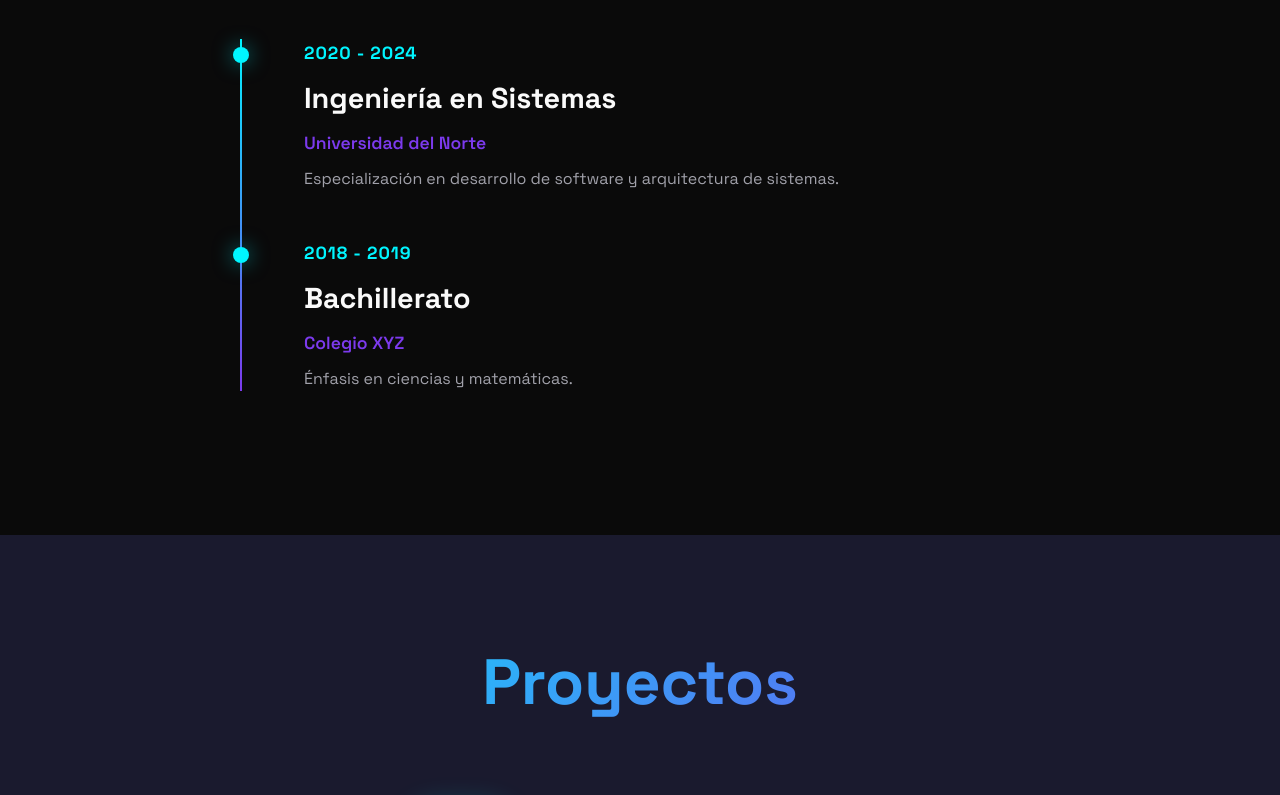
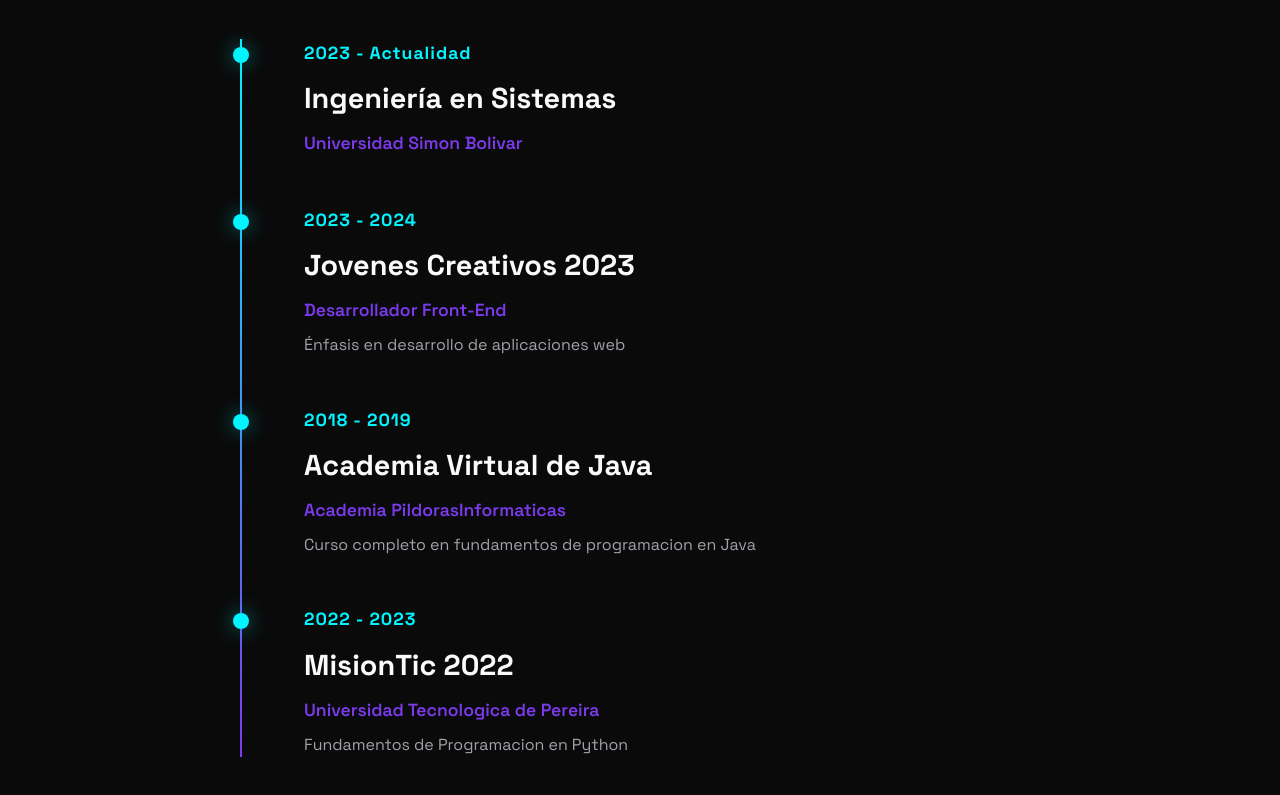
Before and after one commit to TheFive40/Portafolio, a website built with webpack: page index.html in a window 1280 px wide. Shown: the part 2100-2895 px from the top of the page. Built offline with nearby package versions, Linux system fonts and the light colour scheme.

Commit message:
Init commit

```diff
--- a/index.html
+++ b/index.html
@@ -4,7 +4,8 @@
   <meta charset="utf-8">
   <meta name="viewport" content="width=device-width, initial-scale=1">
   <title>Jean Franco - Full Stack Developer</title>
-  <link href="https://fonts.googleapis.com/css2?family=Space+Grotesk:wght@300;400;600;700&display=swap" rel="stylesheet">
+  <link href="https://fonts.googleapis.com/css2?family=Space+Grotesk:wght@300;400;600;700&display=swap"
+        rel="stylesheet">
   <style>
     * {
       margin: 0;
@@ -112,15 +113,18 @@
     .hero-bg {
       position: absolute;
       inset: 0;
-      background-image:
-        radial-gradient(circle at 20% 50%, rgba(0, 245, 255, 0.08) 0%, transparent 50%),
-        radial-gradient(circle at 80% 80%, rgba(124, 58, 237, 0.08) 0%, transparent 50%);
+      background-image: radial-gradient(circle at 20% 50%, rgba(0, 245, 255, 0.08) 0%, transparent 50%),
+      radial-gradient(circle at 80% 80%, rgba(124, 58, 237, 0.08) 0%, transparent 50%);
       animation: gradient-shift 15s ease infinite;
     }
 
     @keyframes gradient-shift {
-      0%, 100% { opacity: 1; }
-      50% { opacity: 0.5; }
+      0%, 100% {
+        opacity: 1;
+      }
+      50% {
+        opacity: 0.5;
+      }
     }
 
     .hero-content {
@@ -155,8 +159,12 @@
     }
 
     @keyframes gradient-flow {
-      0%, 100% { background-position: 0% 50%; }
-      50% { background-position: 100% 50%; }
+      0%, 100% {
+        background-position: 0% 50%;
+      }
+      50% {
+        background-position: 100% 50%;
+      }
     }
 
     .hero-subtitle {
@@ -609,7 +617,8 @@
   <div class="container">
     <h2 class="section-title">Sobre mí</h2>
     <div class="about-content">
-      <p>Desarrollador apasionado por crear soluciones innovadoras. Especializado en aplicaciones web modernas, desde interfaces interactivas hasta sistemas complejos de backend.</p>
+      <p>Desarrollador apasionado por crear soluciones innovadoras. Especializado en aplicaciones web modernas, desde
+        interfaces interactivas hasta sistemas complejos de backend.</p>
     </div>
   </div>
 </section>
@@ -649,19 +658,34 @@
     <h2 class="section-title">Estudios</h2>
     <div class="education-timeline">
       <div class="education-item">
-        <div class="education-year">2020 - 2024</div>
+        <div class="education-year">2023 - Actualidad</div>
         <div class="education-content">
           <h3>Ingeniería en Sistemas</h3>
-          <p class="education-institution">Universidad del Norte</p>
-          <p class="education-desc">Especialización en desarrollo de software y arquitectura de sistemas.</p>
+          <p class="education-institution">Universidad Simon Bolivar</p>
+        </div>
+      </div>
+      <div class="education-item">
+        <div class="education-year">2023 - 2024</div>
+        <div class="education-content">
+          <h3>Jovenes Creativos 2023</h3>
+          <p class="education-institution">Desarrollador Front-End</p>
+          <p class="education-desc">Énfasis en desarrollo de aplicaciones web</p>
         </div>
       </div>
       <div class="education-item">
         <div class="education-year">2018 - 2019</div>
         <div class="education-content">
-          <h3>Bachillerato</h3>
-          <p class="education-institution">Colegio XYZ</p>
-          <p class="education-desc">Énfasis en ciencias y matemáticas.</p>
+          <h3>Academia Virtual de Java</h3>
+          <p class="education-institution">Academia PildorasInformaticas</p>
+          <p class="education-desc">Curso completo en fundamentos de programacion en Java</p>
+        </div>
+      </div>
+      <div class="education-item">
+        <div class="education-year">2022 - 2023</div>
+        <div class="education-content">
+          <h3>MisionTic 2022</h3>
+          <p class="education-institution">Universidad Tecnologica de Pereira</p>
+          <p class="education-desc">Fundamentos de Programacion en Python</p>
         </div>
       </div>
     </div>
```
